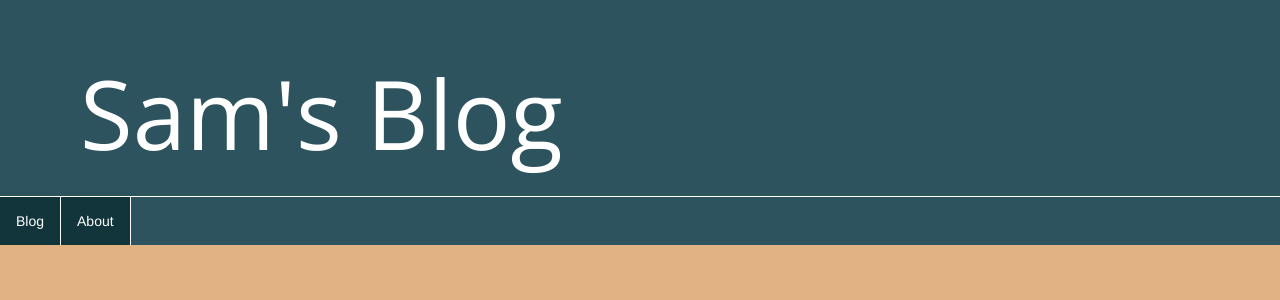
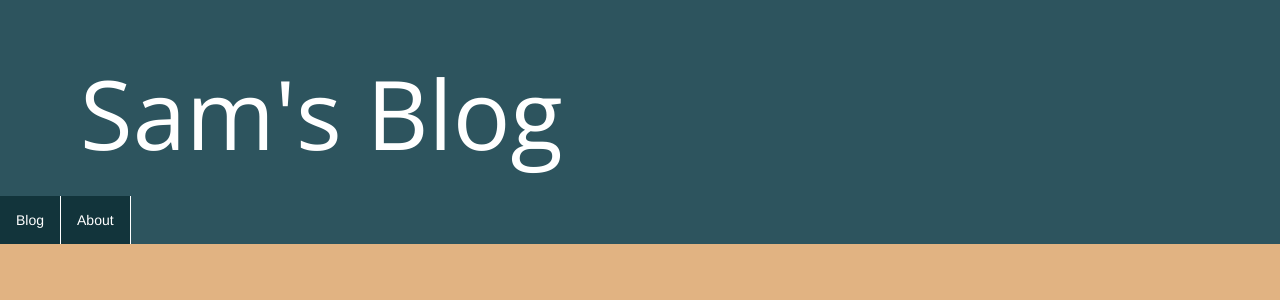
Before and after one commit to saminallcaps/my-first-blog, a Django app: page / in a window 1280 px wide. Shown: the top 300 px of the page. Run offline with Django 3.2, Linux system fonts and the light colour scheme; data that the repository does not hold is empty; some libraries are stand-ins or nearby versions.

Commit message:
Removed top border from navigation bar

```diff
--- a/blog/static/css/blog.css
+++ b/blog/static/css/blog.css
@@ -43,7 +43,6 @@ ul {
     margin: 0;
     padding: 0;
     overflow: hidden;
-    border-top: 1px solid #ffffff;
     background-color: #2d545e;
 }
 
```
